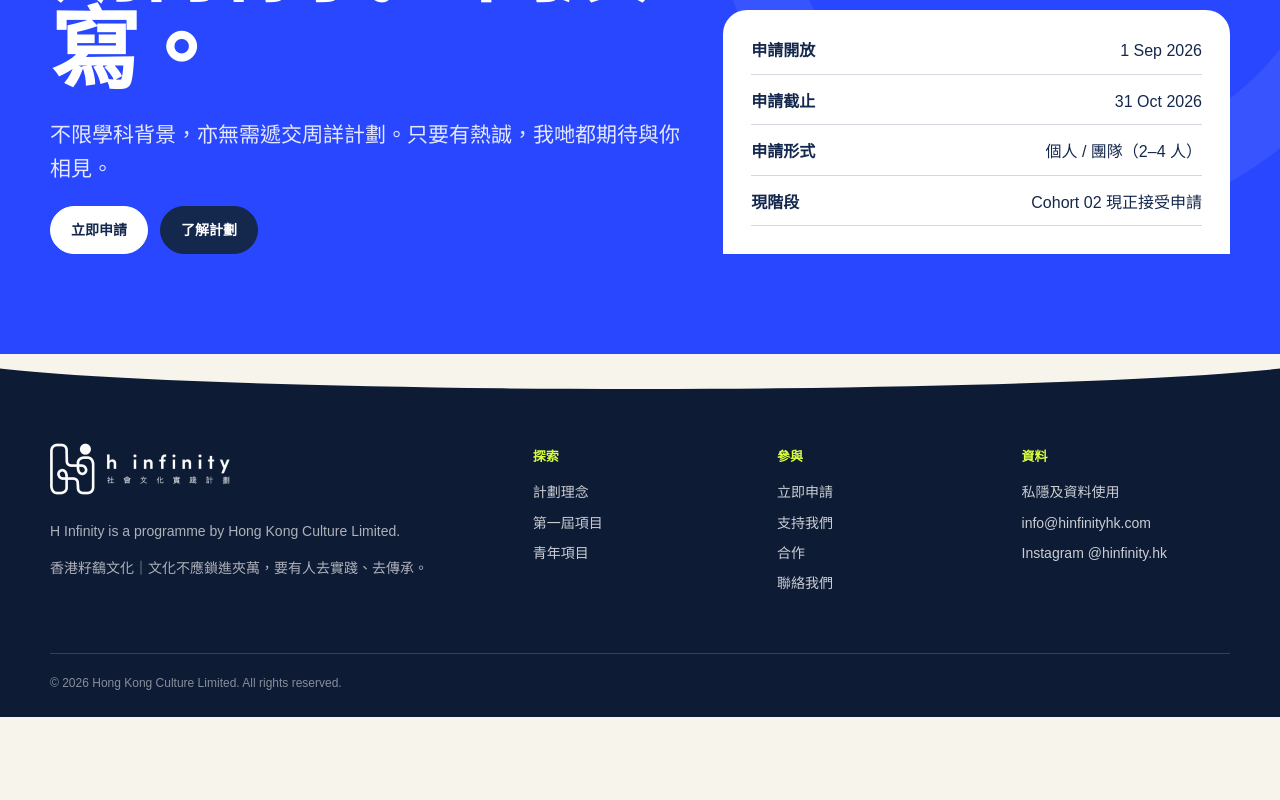
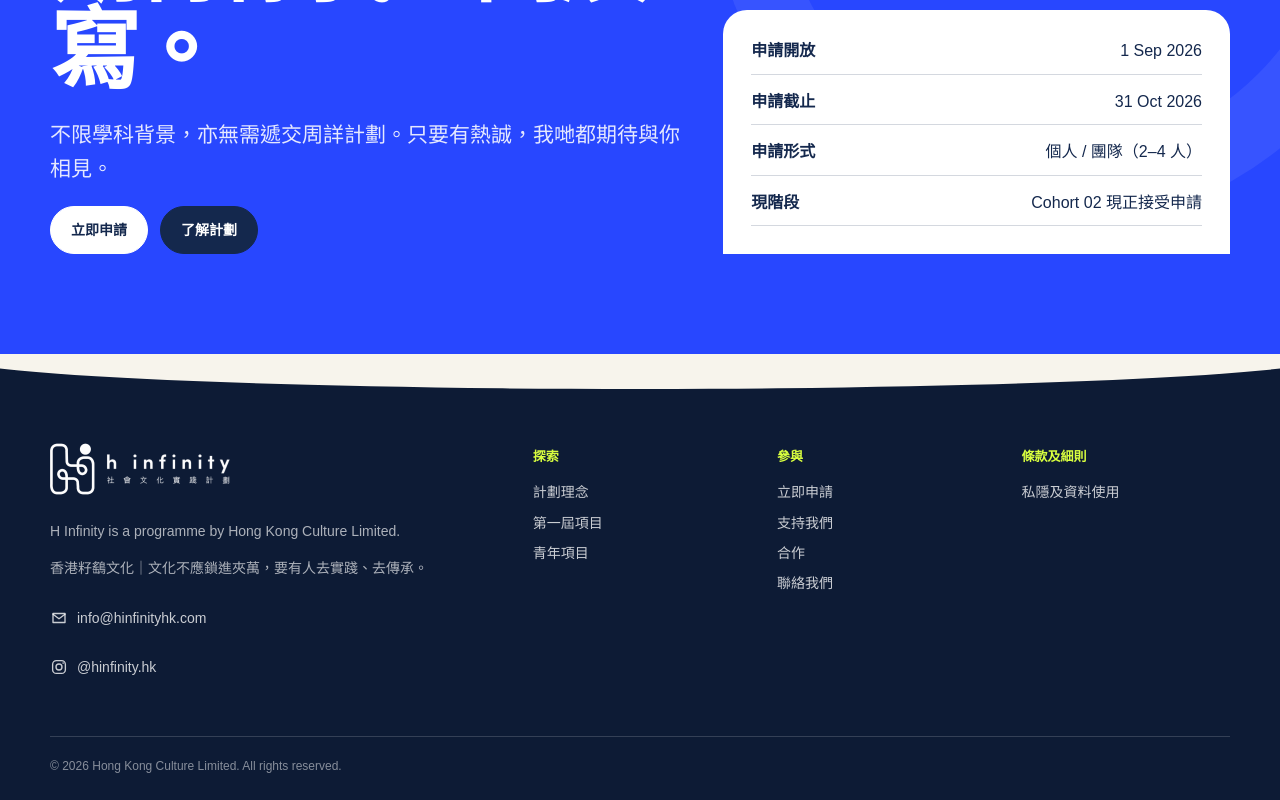
Before and after one commit to KelvinLo0720/hinfinity-website, a Next.js app: page / in a window 1280 px wide. Shown: the part 7406-8206 px from the top of the page. Before the commit the page ends 8123 px from the top, so only its background shows below. Built offline with nearby package versions, Linux system fonts and the light colour scheme; no server answers.

Commit message:
Update footer.tsx

```diff
--- a/components/footer.tsx
+++ b/components/footer.tsx
@@ -7,9 +7,73 @@ import { Logo } from "./logo";
 const INSTAGRAM_URL = "https://www.instagram.com/hinfinity.hk/";
 const CONTACT_EMAIL = "info@hinfinityhk.com";
 
+function EmailIcon() {
+  return (
+    <svg
+      width="18"
+      height="18"
+      viewBox="0 0 24 24"
+      fill="none"
+      aria-hidden="true"
+    >
+      <path
+        d="M4 6h16v12H4V6Z"
+        stroke="currentColor"
+        strokeWidth="1.8"
+        strokeLinejoin="round"
+      />
+      <path
+        d="m4 7 8 6 8-6"
+        stroke="currentColor"
+        strokeWidth="1.8"
+        strokeLinecap="round"
+        strokeLinejoin="round"
+      />
+    </svg>
+  );
+}
+
+function InstagramIcon() {
+  return (
+    <svg
+      width="18"
+      height="18"
+      viewBox="0 0 24 24"
+      fill="none"
+      aria-hidden="true"
+    >
+      <rect
+        x="3.5"
+        y="3.5"
+        width="17"
+        height="17"
+        rx="5"
+        stroke="currentColor"
+        strokeWidth="1.8"
+      />
+      <circle
+        cx="12"
+        cy="12"
+        r="4"
+        stroke="currentColor"
+        strokeWidth="1.8"
+      />
+      <circle cx="17.5" cy="6.8" r="1.1" fill="currentColor" />
+    </svg>
+  );
+}
+
 export function Footer() {
   const { language } = useLanguage();
   const isZh = language === "zh";
+
+  const contactLinkStyle = {
+    display: "inline-flex",
+    alignItems: "center",
+    gap: "9px",
+    margin: 0,
+    width: "fit-content"
+  } as const;
 
   return (
     <footer className="site-footer">
@@ -18,24 +82,59 @@ export function Footer() {
       <div className="shell footer-grid">
         <div>
           <Logo inverted />
+
           <p className="footer-note">
             H Infinity is a programme by Hong Kong Culture Limited.
           </p>
+
           <p className="footer-note">
             {isZh
               ? "香港籽鷂文化｜文化不應鎖進夾萬，要有人去實踐、去傳承。"
               : "Hong Kong Culture Limited｜Culture should not be locked away. It needs people to practise it and pass it on."}
           </p>
+
+          <div
+            style={{
+              display: "flex",
+              flexDirection: "column",
+              alignItems: "flex-start",
+              gap: "10px",
+              marginTop: "20px"
+            }}
+          >
+            <a
+              href={`mailto:${CONTACT_EMAIL}`}
+              aria-label={`${isZh ? "電郵" : "Email"}: ${CONTACT_EMAIL}`}
+              style={contactLinkStyle}
+            >
+              <EmailIcon />
+              <span>{CONTACT_EMAIL}</span>
+            </a>
+
+            <a
+              href={INSTAGRAM_URL}
+              target="_blank"
+              rel="noreferrer"
+              aria-label="Instagram @hinfinity.hk"
+              style={contactLinkStyle}
+            >
+              <InstagramIcon />
+              <span>@hinfinity.hk</span>
+            </a>
+          </div>
         </div>
 
         <div>
           <h3>{isZh ? "探索" : "Explore"}</h3>
+
           <Link href="/h-infinity">
             {isZh ? "計劃理念" : "The Programme"}
           </Link>
+
           <Link href="/projects/cohort-01">
             {isZh ? "第一屆項目" : "Cohort 01"}
           </Link>
+
           <Link href="/projects">
             {isZh ? "青年項目" : "Youth Projects"}
           </Link>
@@ -43,36 +142,30 @@ export function Footer() {
 
         <div>
           <h3>{isZh ? "參與" : "Join"}</h3>
+
           <Link href="/apply">
             {isZh ? "立即申請" : "Apply"}
           </Link>
+
           <Link href="/support">
             {isZh ? "支持我們" : "Support Us"}
           </Link>
+
           <Link href="/partners">
             {isZh ? "合作" : "Collaborate"}
           </Link>
+
           <Link href="/contact">
             {isZh ? "聯絡我們" : "Contact"}
           </Link>
         </div>
 
         <div>
-          <h3>{isZh ? "資料" : "Information"}</h3>
+          <h3>{isZh ? "條款及細則" : "Terms & Conditions"}</h3>
 
           <Link href="/privacy">
             {isZh ? "私隱及資料使用" : "Privacy & Data Use"}
           </Link>
-
-          <a href={`mailto:${CONTACT_EMAIL}`}>{CONTACT_EMAIL}</a>
-
-          <a
-            href={INSTAGRAM_URL}
-            target="_blank"
-            rel="noreferrer"
-          >
-            Instagram @hinfinity.hk
-          </a>
         </div>
       </div>
 
```
